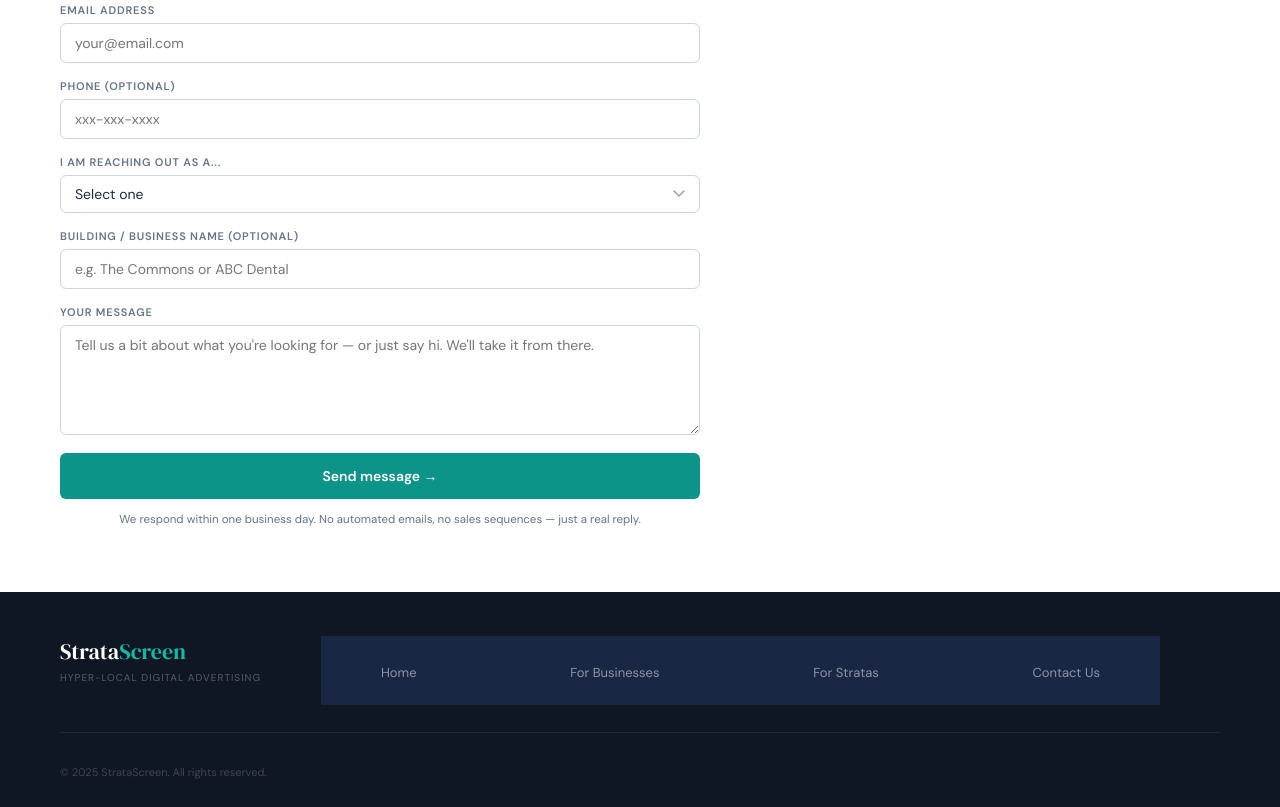
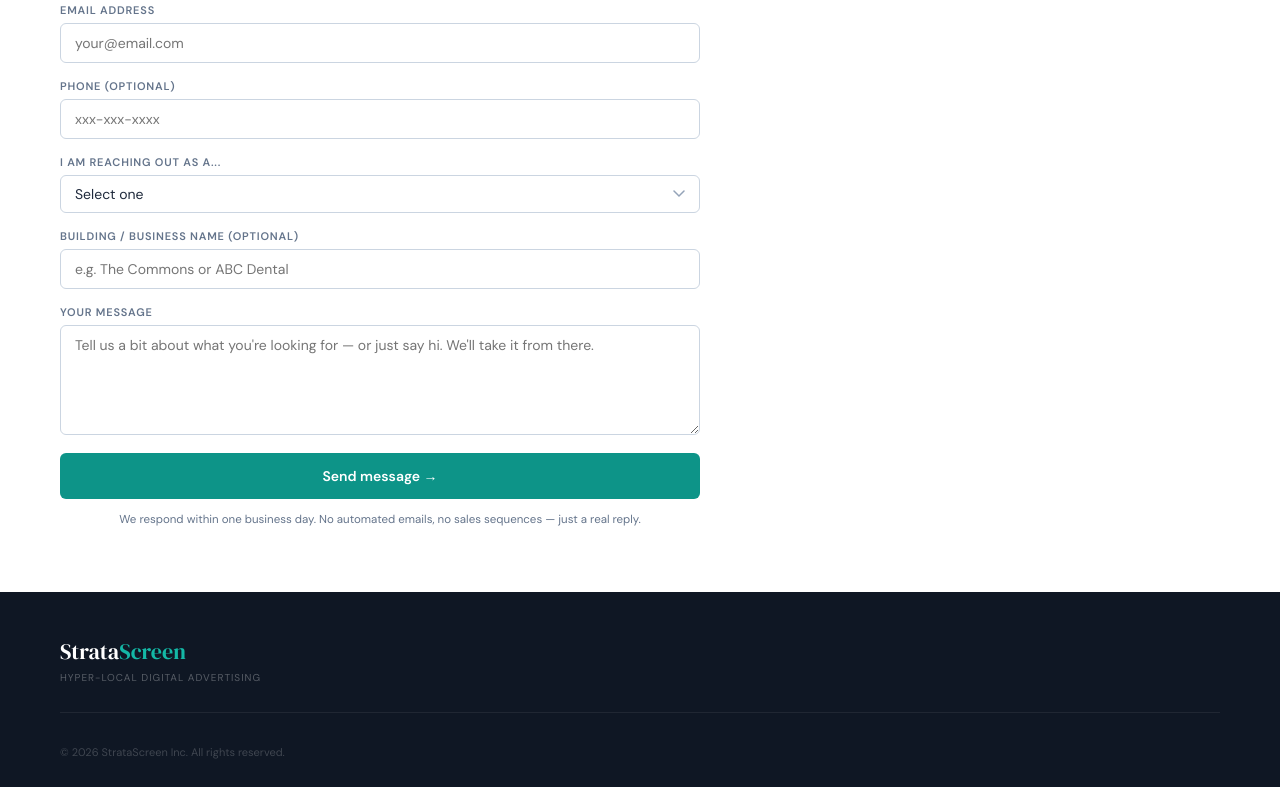
Before and after one commit to stratascreen/stratascreen-website, a plain HTML site: page contact.html in a window 1280 px wide. Shown: the part 604-1411 px from the top of the page. Drawn offline with Linux system fonts and the light colour scheme.

Commit message:
Add files via upload

```diff
--- a/contact.html
+++ b/contact.html
@@ -435,14 +435,8 @@ footer {
       <a href="index.html" class="footer-logo">Strata<span>Screen</span></a>
       <div class="footer-tagline-small">Hyper-local digital advertising</div>
     </div>
-    <nav class="footer-nav">
-      <a href="index.html">Home</a>
-      <a href="for-businesses.html">For Businesses</a>
-      <a href="for-stratas.html">For Stratas</a>
-      <a href="contact.html">Contact Us</a>
-    </nav>
   </div>
-  <div class="footer-bottom">© 2025 StrataScreen. All rights reserved.</div>
+  <div class="footer-bottom">© 2026 StrataScreen Inc. All rights reserved.</div>
 </footer>
 
 <script>
```
Also changed, not shown: for-businesses.html (+1 -7 lines), for-stratas.html (+1 -7 lines), index.html (+1 -7 lines).
